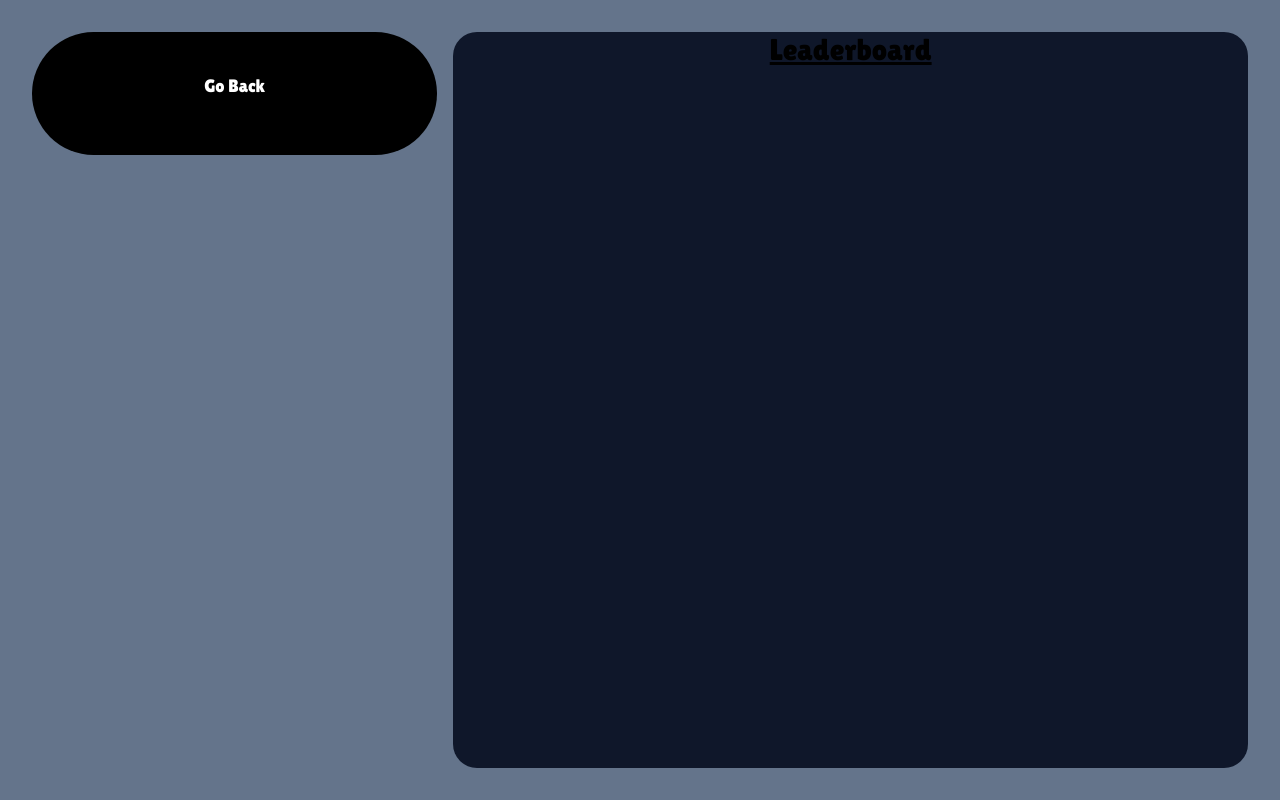
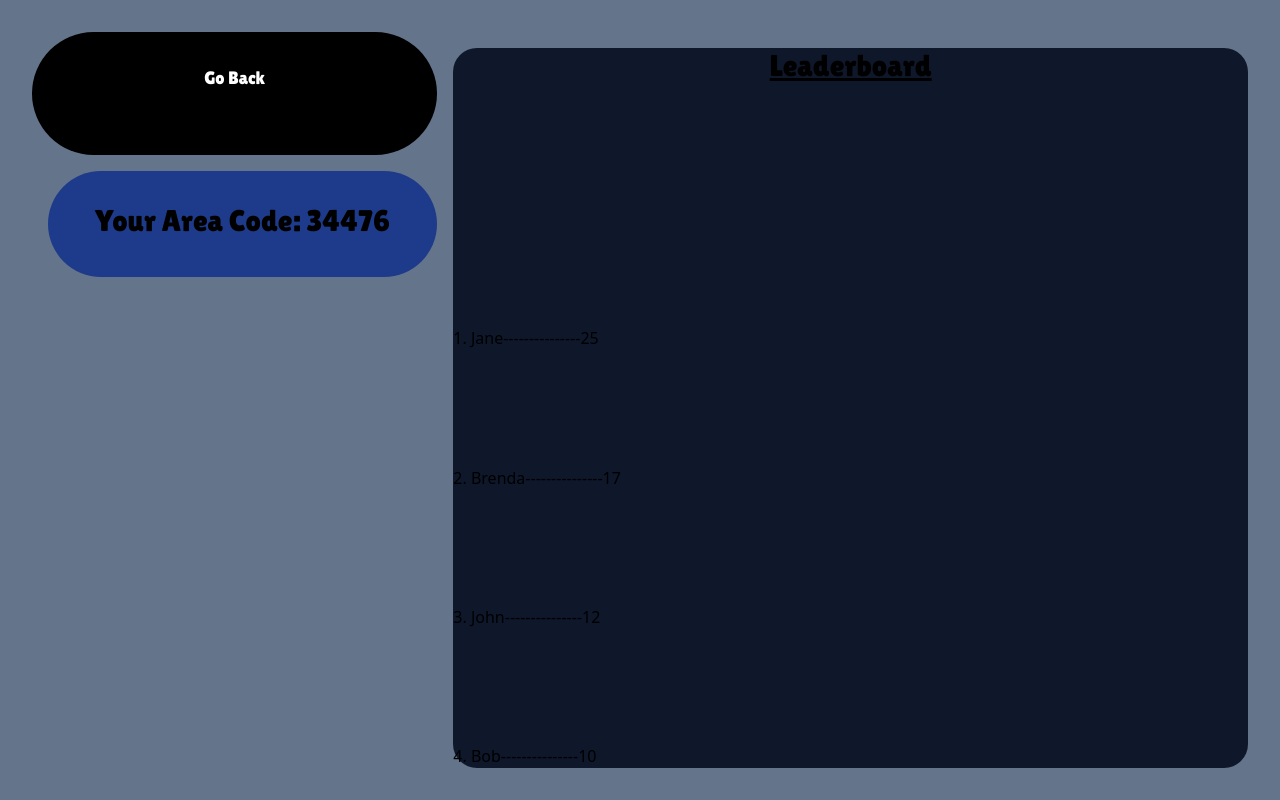
Before and after one commit to hoshbosh/Shellhacks2022, a React (Create React App) app in the folder littergo/: page /Leaderboard in a window 1280 px wide. Built offline with nearby package versions, Linux system fonts and the light colour scheme.

Commit message:
Leaderboard Progress

```diff
--- a/littergo/src/Leaderboard/Leaderboard.js
+++ b/littergo/src/Leaderboard/Leaderboard.js
@@ -1,15 +1,51 @@
 import '../App.css'
 import {Link} from 'react-router-dom'
+import SamplePlayers from '../Leaderboard/SamplePlayers';
+function PlayersList(){
+    let playerList=[]
+    let string=""
+    let rank=0
+    let playerComponenets=[]
+    for(const key1 in SamplePlayers.Players){
+        rank=rank+1
+        for (const key in SamplePlayers.Players[key1]) {
+            if(key=="Name"){
+                string=`${rank}. ${SamplePlayers.Players[key1][key]}`
+            }else{
+                string=string+`---------------${SamplePlayers.Players[key1][key]}`
+            }
+            console.log(`${key}: ${SamplePlayers.Players[key1][key]}`);
+        }
+        playerList.push(string)
+    }
+    console.log(playerList)
+    playerList.forEach(
+        (element)=>{
+            playerComponenets.push(
+                <div>
+                    {element}
+                </div>
+            )
+        }
+    )
+    return playerComponenets
+}
 export function Leaderboard(){
+    let areaCode=34476
+
     return(
-        <div className='bg-slate-500 h-screen grid grid-cols-3 grid-rows-6 p-8 space-x-4'>
-          <Link to="/" className='btn text-center p-10'>
+        <div className='bg-slate-500 h-screen grid grid-cols-3 grid-rows-6 p-8 space-x-4 space-y-4'>
+          <Link to="/" className='btn text-center p-8'>
                 Go Back
           </Link>
             <div className='row-span-6 bg-slate-900 rounded-3xl col-span-2 grid grid-rows-5'>
                 <h1 className='font-LilitaOne text-center text-3xl underline row-span-2'>
                     Leaderboard
                 </h1>
+                <PlayersList/>
+            </div>
+            <div className='bg-blue-900 rounded-full text-center font-LilitaOne text-3xl p-8'>
+                Your Area Code: {areaCode}
             </div>
         </div>
     )
--- /dev/null
+++ b/littergo/src/Leaderboard/SamplePlayers.js
@@ -0,0 +1,21 @@
+let SamplePlayers={
+    Players:[
+        {
+            "Name":"Jane",
+            "Score":25
+        },
+        {
+            "Name":"Brenda",
+            "Score":17
+        },
+        {
+            "Name":"John",
+            "Score":12
+        },
+        {
+            "Name":"Bob",
+            "Score":10
+        },
+    ]
+}
+export default SamplePlayers
```
